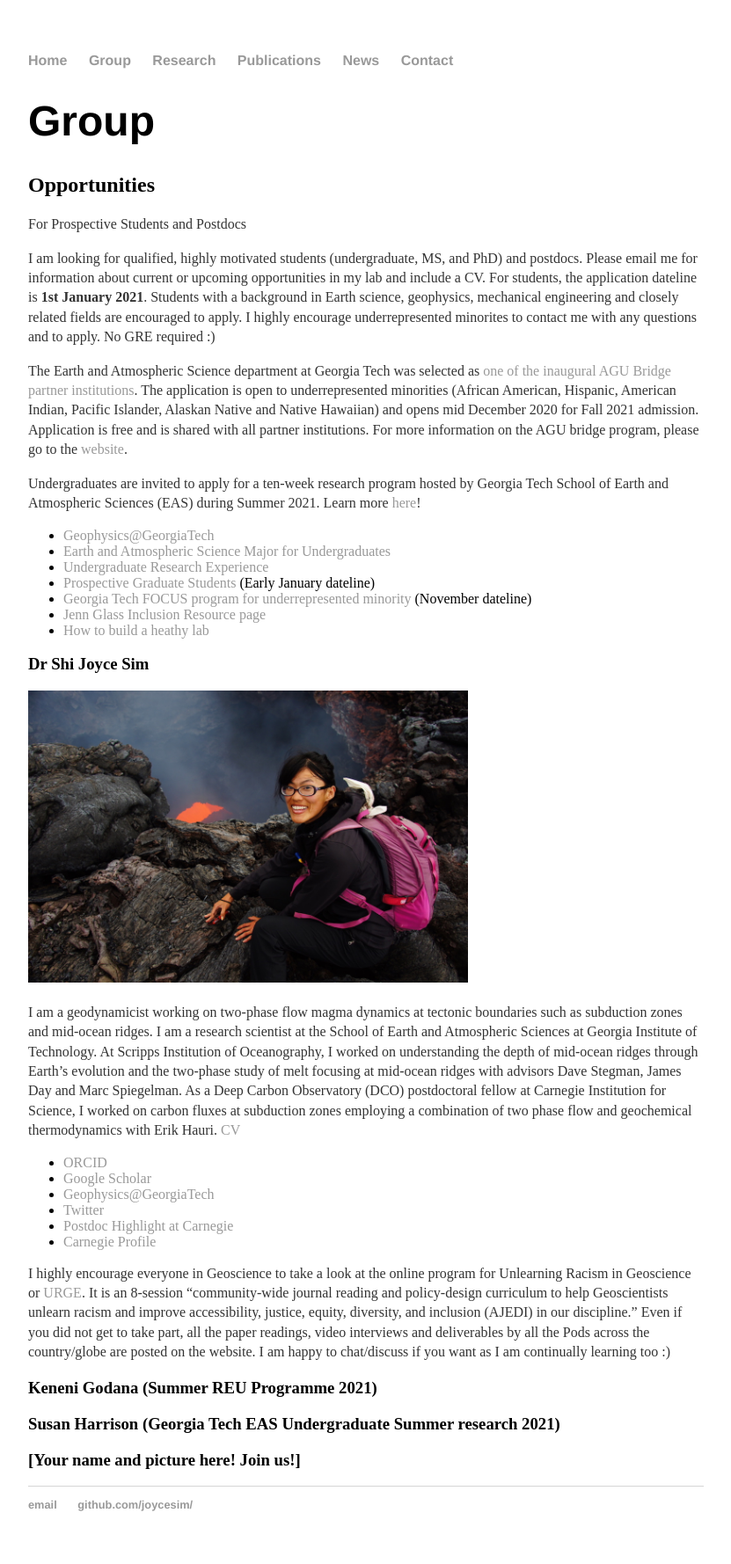
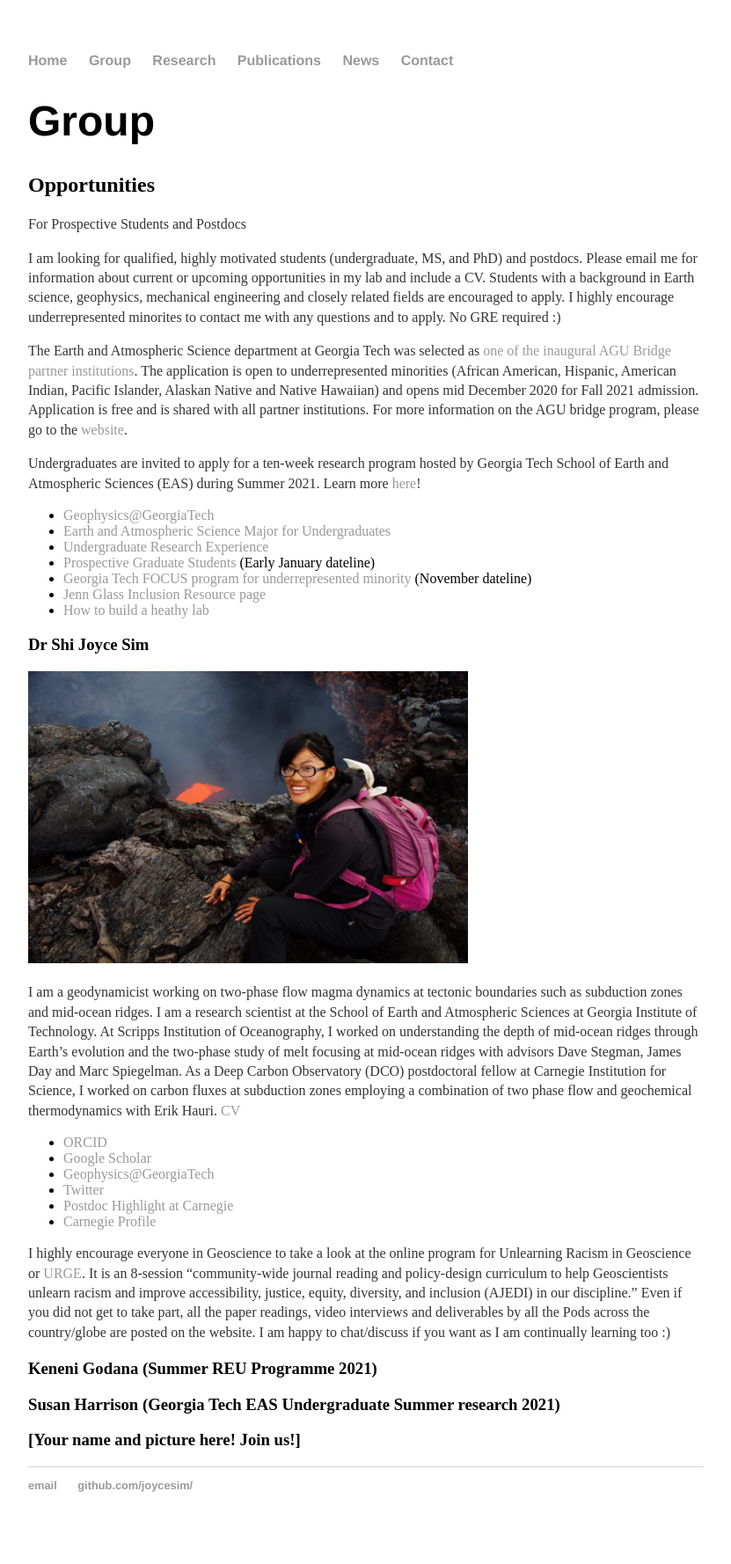
Before and after one commit to joycesim/joycesim.github.io, a Jekyll site: the page built from group/index.md, in a window 1280 px wide. Shown: the whole page at 88% size, without its empty margins (224-1055 px from the left). Built offline with Jekyll 4.4.1, drawn with Linux system fonts in a browser that asks for light colours; after the commit the page ends 1756 px from its top, so only the background shows below that.

Commit message:
Update index.md

```diff
--- a/group/index.md
+++ b/group/index.md
@@ -7,7 +7,7 @@ title: Group
 ## Opportunities
 For Prospective Students and Postdocs
 
-I am looking for qualified, highly motivated students (undergraduate, MS, and PhD) and postdocs. Please email me for information about current or upcoming opportunities in my lab and include a CV. For students, the application dateline is __1st January 2021__. Students with a background in Earth science, geophysics, mechanical engineering and closely related fields are encouraged to apply. I highly encourage underrepresented minorites to contact me with any questions and to apply. No GRE required :)
+I am looking for qualified, highly motivated students (undergraduate, MS, and PhD) and postdocs. Please email me for information about current or upcoming opportunities in my lab and include a CV. Students with a background in Earth science, geophysics, mechanical engineering and closely related fields are encouraged to apply. I highly encourage underrepresented minorites to contact me with any questions and to apply. No GRE required :)
 
 The Earth and Atmospheric Science department at Georgia Tech was selected as [one of the inaugural AGU Bridge partner institutions](https://fromtheprow.agu.org/agu-announces-2020-bridge-program-partners/). The application is open to underrepresented minorities (African American, Hispanic, American Indian, Pacific Islander, Alaskan Native and Native Hawaiian) and opens mid December 2020 for Fall 2021 admission. Application is free and is shared with all partner institutions. For more information on the AGU bridge program, please go to the [website](https://www.agu.org/bridge-program#3).
 
```
